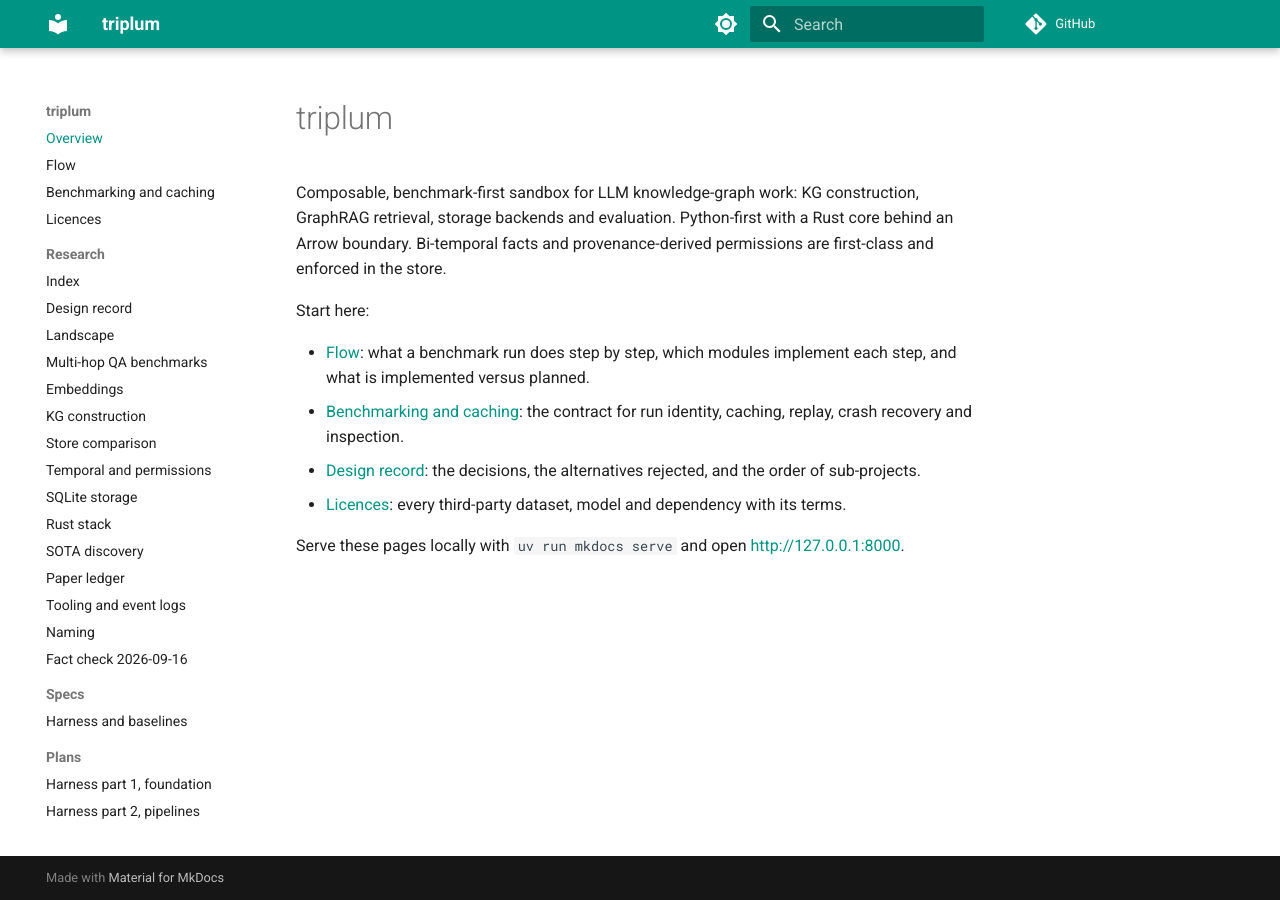
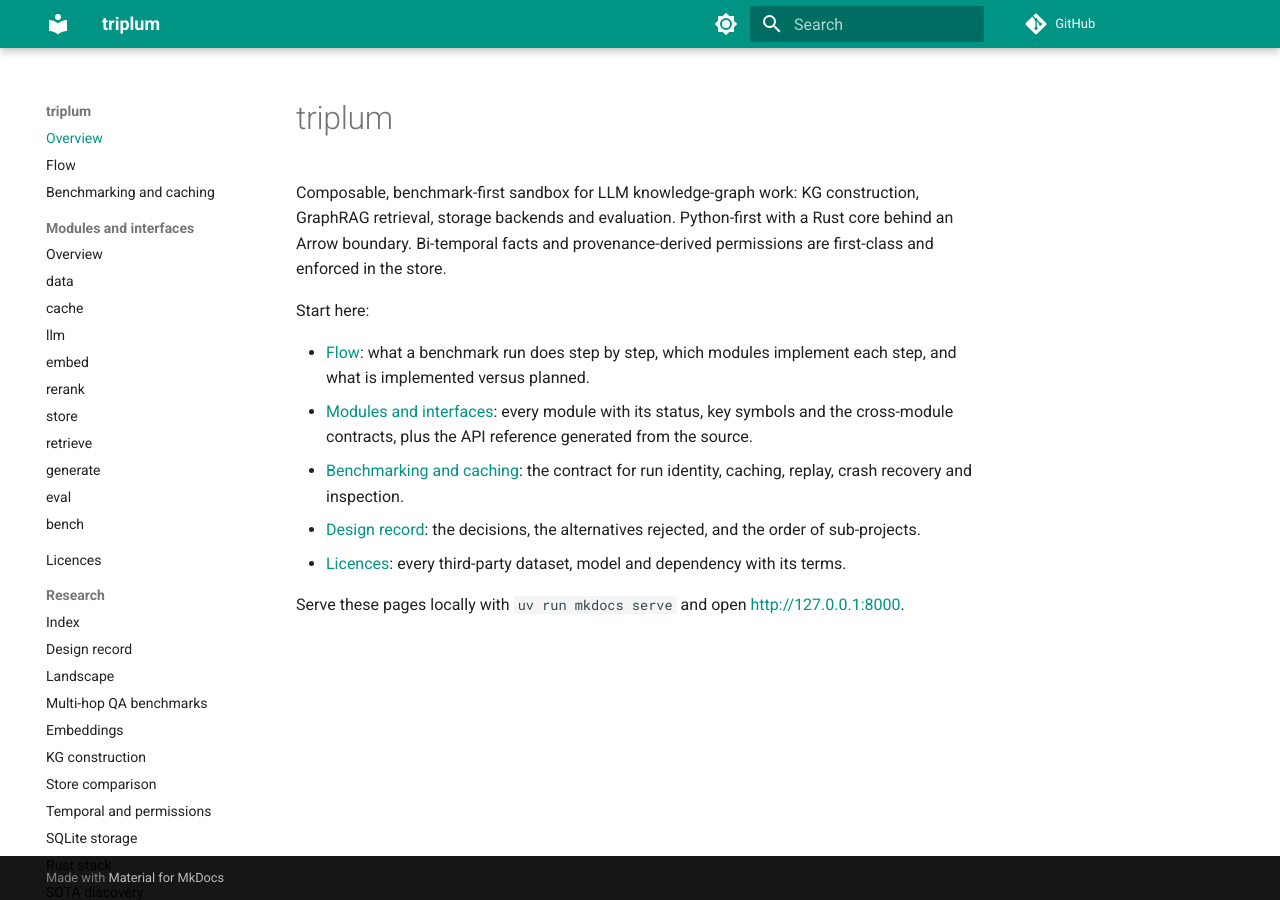
Before and after one commit to fkarg/triplum, an MkDocs documentation site: the page built from docs/index.md, in a window 1280 px wide. Built offline with MkDocs 1.6.1 and Material for MkDocs 9.7.7, drawn with Linux system fonts in a browser that asks for light colours; comment, search, counter and statistics services are not loaded.

Commit message:
Docs: module map and generated API reference
docs/api/index.md maps every module to its status, key symbols and role, states
the cross-module contracts, and shows the pieces composed by hand on the fixture.
The per-package pages are rendered from the source signatures with mkdocstrings,
so they stay exact without hand maintenance.

```diff
--- a/docs/index.md
+++ b/docs/index.md
@@ -9,6 +9,8 @@
 
 - [Flow](flow.md): what a benchmark run does step by step, which modules implement each step,
   and what is implemented versus planned.
+- [Modules and interfaces](api/index.md): every module with its status, key symbols and the
+  cross-module contracts, plus the API reference generated from the source.
 - [Benchmarking and caching](benchmarking.md): the contract for run identity, caching, replay,
   crash recovery and inspection.
 - [Design record](research/design.md): the decisions, the alternatives rejected, and the order of
--- a/mkdocs.yml
+++ b/mkdocs.yml
@@ -21,6 +21,24 @@
     - scheme: slate
       primary: teal
       toggle: { icon: material/brightness-4, name: light mode }
+plugins:
+  - search
+  - mkdocstrings:
+      handlers:
+        python:
+          paths: [python]
+          options:
+            docstring_style: google
+            show_if_no_docstring: true
+            show_source: true
+            show_root_heading: true
+            show_root_full_path: true
+            members_order: source
+            separate_signature: true
+            show_signature_annotations: true
+            signature_crossrefs: true
+            filters: ["!^_"]
+            heading_level: 2
 markdown_extensions:
   - admonition
   - tables
@@ -34,6 +52,18 @@
   - Overview: index.md
   - Flow: flow.md
   - Benchmarking and caching: benchmarking.md
+  - Modules and interfaces:
+      - Overview: api/index.md
+      - data: api/data.md
+      - cache: api/cache.md
+      - llm: api/llm.md
+      - embed: api/embed.md
+      - rerank: api/rerank.md
+      - store: api/store.md
+      - retrieve: api/retrieve.md
+      - generate: api/generate.md
+      - eval: api/eval.md
+      - bench: api/bench.md
   - Licences: licences.md
   - Research:
       - Index: research/README.md
--- a/pyproject.toml
+++ b/pyproject.toml
@@ -24,6 +24,7 @@
 dev = ["pytest>=9", "ruff>=0.14", "maturin>=1.15,<2", "marimo>=0.24"]
 docs = [
     "mkdocs-material>=9.7",
+    "mkdocstrings[python]>=1.0",
 ]
 
 [build-system]
```
Also changed, not shown: docs/api/bench.md (added, +19 -0 lines), docs/api/cache.md (added, +3 -0 lines), docs/api/data.md (added, +5 -0 lines), docs/api/embed.md (added, +13 -0 lines), docs/api/eval.md (added, +7 -0 lines), docs/api/generate.md (added, +3 -0 lines), docs/api/index.md (added, +79 -0 lines), docs/api/llm.md (added, +11 -0 lines), docs/api/rerank.md (added, +9 -0 lines), docs/api/retrieve.md (added, +3 -0 lines), docs/api/store.md (added, +7 -0 lines), 1 other file.
